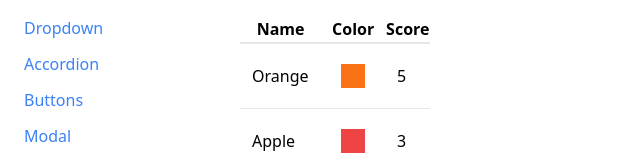
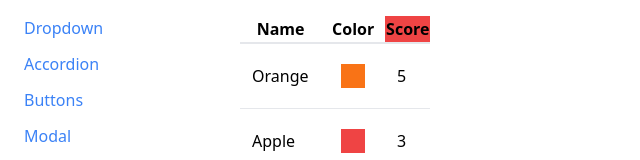
Before and after one commit to PulkitSharma0017/Comps-nav-routes, a React (Create React App) app: page /table in a window 1280 px wide. Shown: the top 160 px of the page, without its empty margins (0-640 px from the left). Built offline with nearby package versions, Linux system fonts and the light colour scheme.

Commit message:
add customizable headers

```diff
--- a/src/components/Table.js
+++ b/src/components/Table.js
@@ -1,5 +1,11 @@
+import { Fragment } from "react";
+
 function Table({ data, config, keyFn }) {
   const renderedHeaders = config.map((column) => {
+    if (column.header) {
+      return <Fragment key={column.label}>{column.header()}</Fragment>;
+    }
+
     return <th key={column.label}>{column.label}</th>;
   });
 
--- a/src/pages/TablePage.js
+++ b/src/pages/TablePage.js
@@ -20,6 +20,7 @@
     {
       label: "Score",
       render: (dataObj) => dataObj.score,
+      header: () => <th className="bg-red-500">Score</th>,
     },
   ];
 
```
